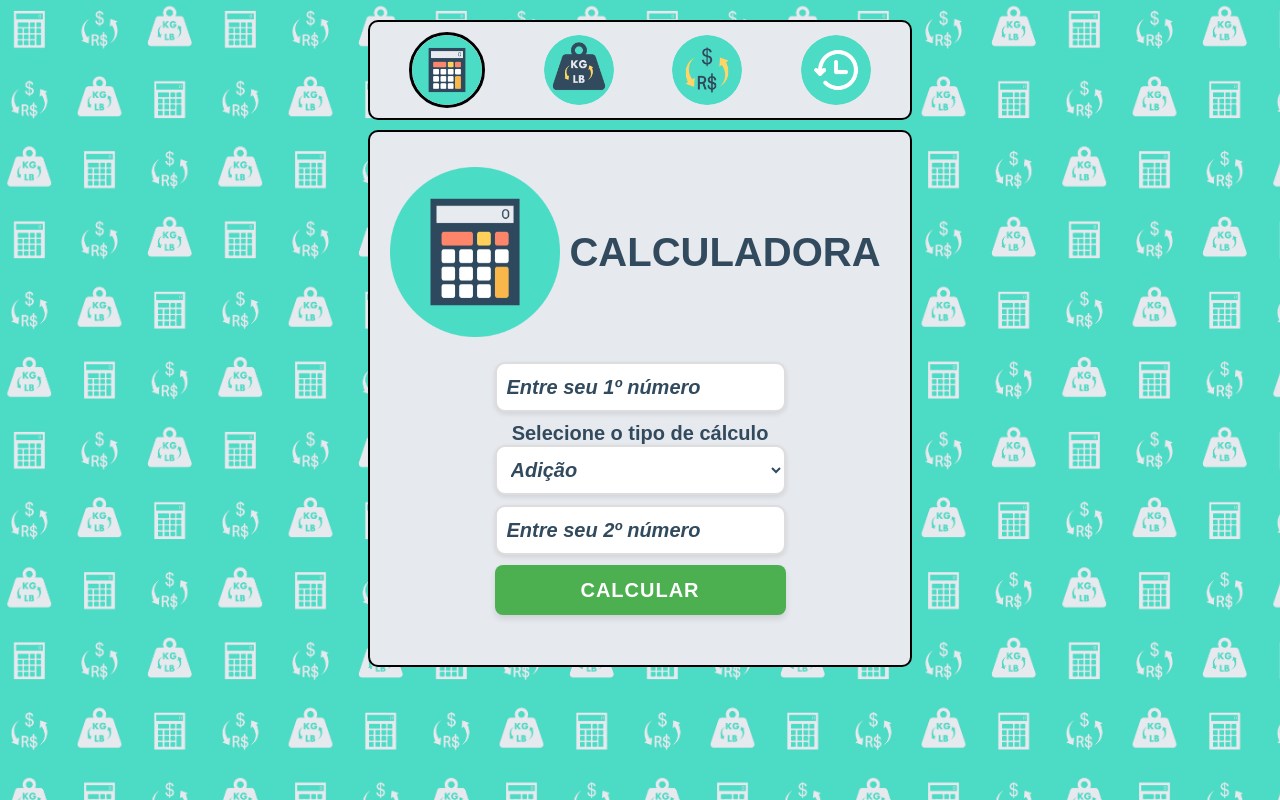
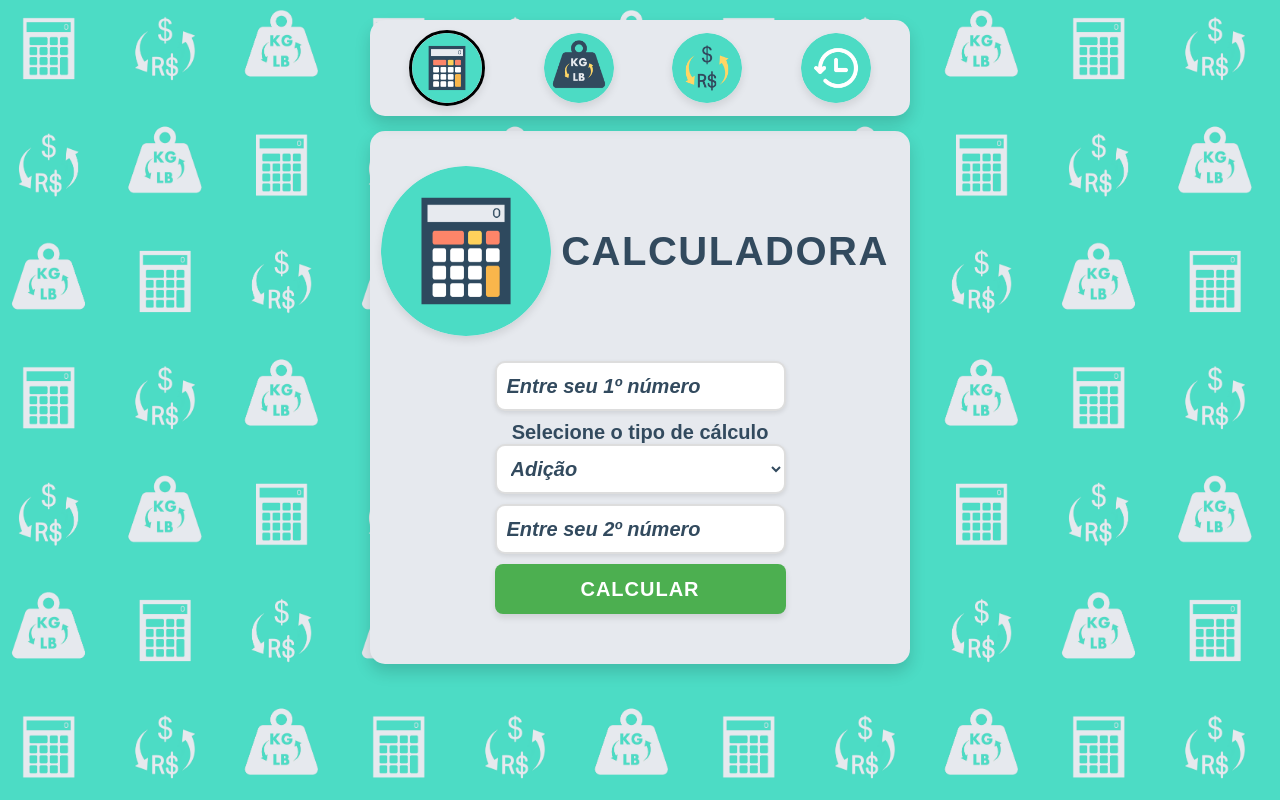
Before and after one commit to gduartte1/CalculadoraETEP, a Flask app: page / in a window 1280 px wide. Run offline with Flask 3, Linux system fonts and the light colour scheme; some web fonts are replaced.

Commit message:
Ajuste estilo dos containers e icones
Adição de sombras

```diff
--- a/static/styles.css
+++ b/static/styles.css
@@ -1,7 +1,7 @@
 body {
   font-family: "SUSE", sans-serif;
   background-image: url("./background2.jpg");
-  background-size: 211px;
+  background-size: 350px;
 }
 .calculator {
   width: 80%;
@@ -10,9 +10,9 @@ body {
   margin-left: auto;
   margin-right: auto;
   padding: 20px;
-  border: 2px solid #000000;
-  border-radius: 10px;
+  border-radius: 15px;
   background-color: #e6e9ee;
+  box-shadow: 0 8px 16px rgba(0, 0, 0, 0.15);
   display: block;
 }
 .unit-conversor {
@@ -22,9 +22,9 @@ body {
   margin-left: auto;
   margin-right: auto;
   padding: 20px;
-  border: 2px solid #000000;
-  border-radius: 10px;
+  border-radius: 15px;
   background-color: #e6e9ee;
+  box-shadow: 0 8px 16px rgba(0, 0, 0, 0.15);
   display: none;
 }
 .coin-conversor {
@@ -34,9 +34,9 @@ body {
   margin-left: auto;
   margin-right: auto;
   padding: 20px;
-  border: 2px solid #000000;
-  border-radius: 10px;
+  border-radius: 15px;
   background-color: #e6e9ee;
+  box-shadow: 0 8px 16px rgba(0, 0, 0, 0.15);
   display: none;
 }
 .history {
@@ -46,9 +46,9 @@ body {
   margin-left: auto;
   margin-right: auto;
   padding: 20px;
-  border: 2px solid #000000;
-  border-radius: 10px;
+  border-radius: 15px;
   background-color: #e6e9ee;
+  box-shadow: 0 8px 16px rgba(0, 0, 0, 0.15);
   display: none;
 }
 .icons {
@@ -56,30 +56,38 @@ body {
   margin-left: auto;
   margin-right: auto;
   margin-top: 20px;
-  margin-bottom: 10px;
+  margin-bottom: 15px;
   padding: 10px;
-  border: 2px solid #000000;
-  border-radius: 10px;
+  border-radius: 15px;
   background-color: #e6e9ee;
+  box-shadow: 0 8px 16px rgba(0, 0, 0, 0.15);
+  display: none;
   display: flex;
   align-items: center;
   justify-content: space-around;
   position: relative;
 }
-#icon_history, #icon_coin, #icon_unit  {
+#icon_history, #icon_coin, #icon_unit {
   width: 70px;
-  transition: transform 0.3s ease;
-  border: 0px solid #000000;
-  border-radius: 50px;
+  height: 70px;
+  transition: transform 0.3s ease, box-shadow 0.3s ease;
+  border: none;
+  border-radius: 50%;
+  box-shadow: 0 4px 8px rgba(0, 0, 0, 0.1);
+  cursor: pointer;
 }
 #icon_calc{
   width: 70px;
-  transition: transform 0.3s ease;
+  height: 70px;
+  transition: transform 0.3s ease, box-shadow 0.3s ease;
   border: 3px solid #000000;
-  border-radius: 50px;
+  border-radius: 50%;
+  box-shadow: 0 4px 8px rgba(0, 0, 0, 0.1);
+  cursor: pointer;
 }
 #icon_calc:hover, #icon_unit:hover, #icon_coin:hover,#icon_history:hover {
   transform: scale(1.3);
+  box-shadow: 0 6px 12px rgba(0, 0, 0, 0.15);
   transition: transform 0.3s ease;
 }
 .hidden-text-unit {
@@ -282,9 +290,13 @@ width: 100%;
 #logo{
   width: 170px;
   margin-right: 10px;
+  border-radius: 50%;
+  box-shadow: 0 4px 8px rgba(0, 0, 0, 0.1);
 }
 h2{
   font-size: 40px;
   text-align: center;
   color: #324a5e;
+  padding: 10px;
+  letter-spacing: 1.5px;
 }
```
